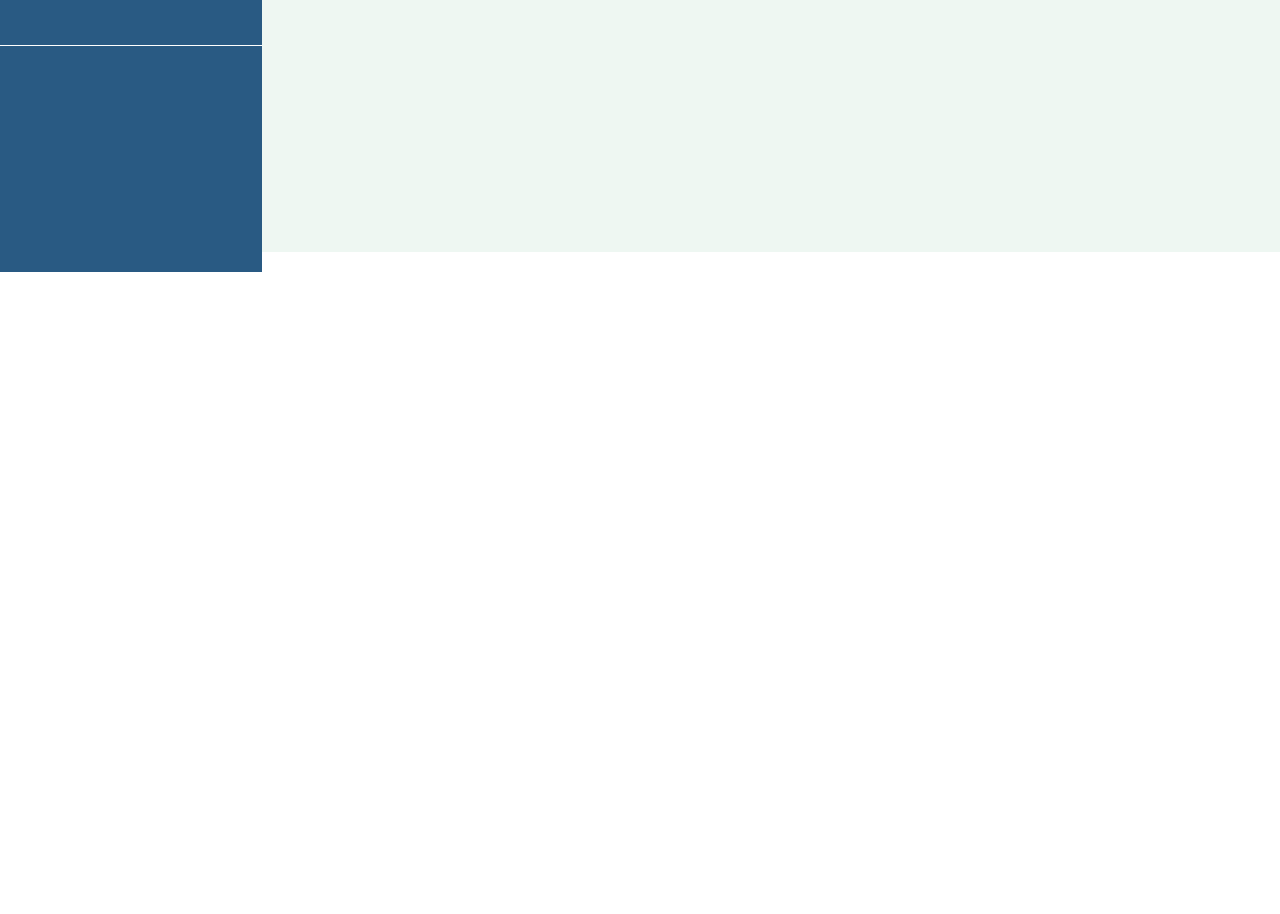
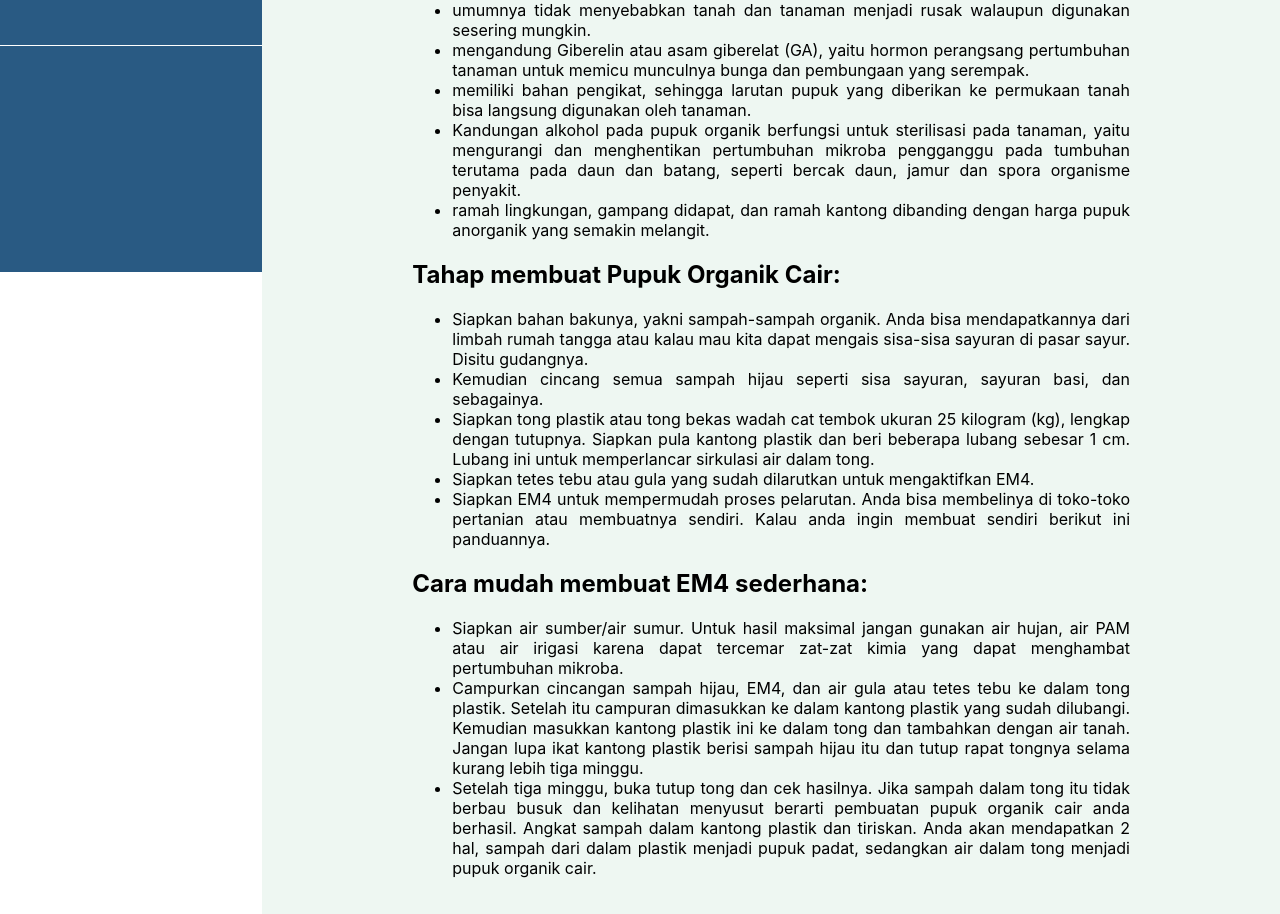
Before and after one commit to cykrya/gigih-waste-bank, a React (Create React App) app: page /Athree in a window 1280 px wide. Shown: the part 528-1442 px from the top of the page. Before the commit the page ends 800 px from the top, so only its background shows below. Built offline with nearby package versions, Linux system fonts and the light colour scheme.

Commit message:
added Transaksi page (finished)

```diff
--- /dev/null
+++ b/src/components/PagePanel/leftpanelL.js
@@ -0,0 +1,13 @@
+import "./panel.css";
+
+export default function LeftPanelL() {
+  return (
+    <div>
+      <img
+        className="sidepanelL-img"
+        src="/images/leftpanel.png"
+        alt="sidepanelL"
+      />
+    </div>
+  );
+}
--- a/src/components/PagePanel/panel.css
+++ b/src/components/PagePanel/panel.css
@@ -3,3 +3,9 @@
     height: 100%;
     max-width: 240px;
 }
+
+.sidepanelL-img {
+    opacity: 0.4;
+    height: 100%;
+    max-width: 300px;
+}
--- /dev/null
+++ b/src/components/PagePanel/rightpanelL.js
@@ -0,0 +1,13 @@
+import "./panel.css";
+
+export default function RightPanelL() {
+  return (
+    <div>
+      <img
+        className="sidepanelL-img"
+        src="/images/rightpanel.png"
+        alt="sidepanelL"
+      />
+    </div>
+  );
+}
--- a/src/pages/edukasi/edukasiPage/A1.js
+++ b/src/pages/edukasi/edukasiPage/A1.js
@@ -1,9 +1,28 @@
+import "./article.css";
+
 export default function A1() {
     return (
-      <div className="page">
-        <h1>Pengertian dan Perbedaan Sampah Organik dan Anorganik</h1>
-        <img src='/img/c2.png' alt="jpg" className='icon c2'></img>
-        <p></p>
+      <div className="page A1">
+        <div className="A-Wrapper">
+          <h1 className="A-title">Pengertian dan Perbedaan Sampah Organik dan Anorganik</h1>
+          <img src='/img/c1.png' alt="jpg" className='icon c1'></img>
+          <article className="A-content">
+            <h2>Sampah Organik</h2>
+              Sampah organik adalah bahan bahan yang sudah dibuang dan sudah tidak terpakai yang berasal dari hasil produk berbahan
+              dasar hayati yang mudah terdegradasi oleh mikroorganisme. Proses degradasi oleh mikroorganisme berlangsung secara alami.
+              Sampah Organik dapat dimanfaatkan kembali dengan dijadikan pupuk kompos yang berguna menyuburkan tanaman.
+
+              <h2>Sampah Anorganik</h2>
+              Sampah anorganik adalah bahan bahan yang sudah dibuang dan sudah tidak terpakai yang berasal dari produk berbahan
+              dasar non-hayati yang berupa produk sintetik atau hasil dari pengolahan bahan tambang.
+
+              Rata Rata Sampah Anorganik tidak dapat terdegradasi atau terurai dengan mudah oleh mikroorganisme dan membutuhkan
+              waktu yang sangat lama untuk sampah anorganik dapat teruraikan sepenuhnya. Sampah anorganik dapat berupa produk
+              yang sudah tidak digunakan yang berbahan dasar dari plastik, kertas, kaca, keramik, logam dan olahannya. Namun
+              Sampah Organik dapat didaur ulang menjadi sesuatu yang bermanfaat. Seperti botol plastik, kertas bekas, kaleng,
+              Tas ,Perhiasan lampu dll.
+          </article>
+        </div>
       </div>
     );
   }
--- a/src/pages/edukasi/edukasiPage/A2.js
+++ b/src/pages/edukasi/edukasiPage/A2.js
@@ -1,7 +1,38 @@
+import "./article.css";
+
 export default function A2() {
     return (
-      <div className="page">
-        <h1>A2</h1>
+      <div className="page A2">
+      <div className="A-Wrapper">
+        <h1 className="A-title">Jenis - Jenis Sampah Organik dan Anorganik</h1>
+        <img src='/img/c2.png' alt="jpg" className='icon c2'></img>
+        <article className="A-content">
+          <h2>Jenis – Jenis Sampah Organik</h2>
+            <h3>1. Sampah Organik Basah</h3>
+            Sampah organik basah merupakan sampah organik yang mengandung banyak air.contoh dari jenis sampah organic basah yakni
+            seperti  sisa sisa sayur, kulit pisang, buah yang sudah busuk, kulit bawang dan sejenisnya.
+
+
+            <h3>2. Sampah Organik Kering</h3>
+            Sampah organik kering merupakan sampah organik yang mengandung sedikit air. Contoh dari jenis sampah organik kering
+            yakni seperti kayu, ranting pohon, kayu dan daun – daun kering.
+
+          <h2>Jenis Sampah Anorganik</h2>
+            <h3>1. Sampah Anorganik Lunak</h3>
+            Sampah anorganik lunak merupakan jenis sampah Anorganik yang mudah untuk dibentuk atau untuk diolah. Bahan penyusun
+            dari sampah anorganik lunak ini terdiri atas kandungan bahan-bahan yang lentur.contoh dari sampah anorganik jenis ini
+            antara lain sampah plastik, bungkus kemasan, sampah dari bahan tekstil seperti kain perca,dll.
+
+
+
+            <h3>1. Sampah Anorganik Keras</h3>
+            Sampah anorganik keras adalah jenis sampah anorganik yang memiliki kandungan bahan yang sulit untuk dihancurkan dan
+            sifatnya lebih kuat jika dibandingkan dengan jenis yang lunak. Limbah ini rata rata sulit untuk mengolahnya kembali.
+            Jika ingin melakukan pendaur ulangan pada sampah anorganik keras ini diperlukan Alat dan mesin yang lebih komplek.
+            Contoh dari jenis sampah anorganik keras, antara lain sampah kaca,kaleng,bahan-bahan berdasar metal,dll.
+
+        </article>
       </div>
+    </div>
     );
   }
--- a/src/pages/edukasi/edukasiPage/A3.js
+++ b/src/pages/edukasi/edukasiPage/A3.js
@@ -1,7 +1,71 @@
+import "./article.css";
+
 export default function A3() {
     return (
-      <div className="page">
-        <h1>A3</h1>
+      <div className="page A2">
+      <div className="A-Wrapper">
+        <h1 className="A-title">Kelebihan dan cara membuat Pupuk Organik Cair</h1>
+        <img src='/img/c2.png' alt="jpg" className='icon c2'></img>
+        <article className="A-content">
+        <h2>Kelebihan dari Pupuk Organik Cair</h2>
+          <ul>
+            <li>umumnya tidak menyebabkan tanah dan tanaman menjadi rusak walaupun digunakan sesering mungkin. </li>
+            <li>mengandung Giberelin atau asam giberelat (GA), yaitu hormon perangsang pertumbuhan tanaman untuk memicu munculnya
+              bunga dan pembungaan yang serempak.</li>
+            <li>memiliki bahan pengikat, sehingga larutan pupuk yang diberikan ke permukaan tanah bisa langsung digunakan oleh
+              tanaman.</li>
+            <li>Kandungan alkohol pada pupuk organik berfungsi untuk sterilisasi pada tanaman, yaitu mengurangi dan menghentikan
+          pertumbuhan mikroba pengganggu pada tumbuhan terutama pada daun dan batang, seperti bercak daun, jamur dan spora
+          organisme penyakit.</li>
+            <li>ramah lingkungan, gampang didapat, dan ramah kantong  dibanding dengan harga pupuk anorganik yang semakin melangit.</li>
+          </ul>
+
+
+
+
+
+
+
+
+          <h2>Tahap membuat Pupuk Organik Cair:</h2>
+          <ul>
+            <li>Siapkan bahan bakunya, yakni sampah-sampah organik. Anda bisa mendapatkannya dari limbah rumah tangga atau kalau
+            mau kita dapat mengais sisa-sisa sayuran di pasar sayur. Disitu gudangnya.</li>
+            <li>Kemudian cincang semua sampah hijau seperti sisa
+            sayuran, sayuran basi, dan sebagainya.</li>
+            <li>Siapkan tong plastik atau tong bekas wadah cat tembok ukuran 25 kilogram (kg), lengkap dengan tutupnya. Siapkan
+            pula kantong plastik dan beri beberapa lubang sebesar 1 cm. Lubang ini untuk memperlancar sirkulasi air dalam tong.</li>
+            <li>Siapkan tetes tebu atau gula yang sudah dilarutkan untuk mengaktifkan EM4.</li>
+            <li>Siapkan EM4 untuk mempermudah proses pelarutan. Anda bisa membelinya di toko-toko pertanian atau membuatnya
+            sendiri. Kalau anda ingin membuat sendiri berikut ini panduannya. </li>
+          </ul>
+
+
+
+
+
+
+
+
+
+
+          <h2>Cara mudah membuat EM4 sederhana:</h2>
+          <ul>
+            <li>
+            Siapkan air sumber/air sumur. Untuk hasil maksimal jangan gunakan air hujan, air PAM atau air irigasi karena dapat
+          tercemar zat-zat kimia yang dapat menghambat pertumbuhan mikroba.
+            </li>
+            <li>Campurkan cincangan sampah hijau, EM4, dan air gula atau tetes tebu ke dalam tong plastik. Setelah itu campuran
+          dimasukkan ke dalam kantong plastik yang sudah dilubangi. Kemudian masukkan kantong plastik ini ke dalam tong dan
+          tambahkan dengan air tanah. Jangan lupa ikat kantong plastik berisi sampah hijau itu dan tutup rapat tongnya selama
+          kurang lebih tiga minggu.</li>
+            <li>Setelah tiga minggu, buka tutup tong dan cek hasilnya. Jika sampah dalam tong itu tidak berbau busuk dan kelihatan
+          menyusut berarti pembuatan pupuk organik cair anda berhasil. Angkat sampah dalam kantong plastik dan tiriskan. Anda
+          akan mendapatkan 2 hal, sampah dari dalam plastik menjadi pupuk padat, sedangkan air dalam tong menjadi pupuk organik
+          cair.</li>
+          </ul>
+        </article>
       </div>
+    </div>
     );
   }
--- /dev/null
+++ b/src/pages/edukasi/edukasiPage/article.css
@@ -0,0 +1,24 @@
+    .A1 {
+        margin-top: 80px;
+    }
+
+    .A-Wrapper {
+        margin: 0px 100px;
+        padding: 0px 50px;
+        height: 100%;
+        /* background-color: #fff; */
+    }
+
+    .A-title {
+        margin-bottom: 40px;
+    }
+
+    .A-content {
+        margin-top: 280px;
+        padding-bottom: 20px;
+        text-align: justify;
+    }
+
+    .page {
+        height: 100%;
+    }
--- a/src/pages/profile/profile.css
+++ b/src/pages/profile/profile.css
@@ -2,7 +2,7 @@
     position: relative;
     margin-top: 102px;
     width: 500px;
-    height: 499px;
+    height: 100%;
     background-color: #ffffffc1;
     color: black;
     display: inline-block;
--- a/src/pages/transaksi/transaksi.css
+++ b/src/pages/transaksi/transaksi.css
@@ -49,7 +49,7 @@
 
 .point-information {
     display: grid;
-    grid-template-columns: repeat(2,1fr);
+    grid-template-columns: repeat(2, 1fr);
     text-align: center;
 }
 
--- a/src/pages/transaksi/transaksi.js
+++ b/src/pages/transaksi/transaksi.js
@@ -5,8 +5,8 @@ import Popup from "reactjs-popup";
 import AccessTimeIcon from "@mui/icons-material/AccessTime";
 import { Link } from "react-router-dom";
 
-import RightPanel from "../../components/PagePanel/rightpanel";
-import LeftPanel from "../../components/PagePanel/leftpanel";
+import RightPanelL from "../../components/PagePanel/rightpanelL";
+import LeftPanelL from "../../components/PagePanel/leftpanelL";
 
 export default function Transaksi() {
   const pointInformation = [
@@ -67,7 +67,7 @@ export default function Transaksi() {
 
   return (
     <div className="transaction">
-      <LeftPanel/>
+      <LeftPanelL/>
       <div className="transaction-contents">
         <div className="contents-title">
           <h1>Transaksi</h1>
@@ -106,7 +106,7 @@ export default function Transaksi() {
           </Popup>
         </div>
       </div>
-      <RightPanel/>
+      <RightPanelL/>
     </div>
   );
 }
```
